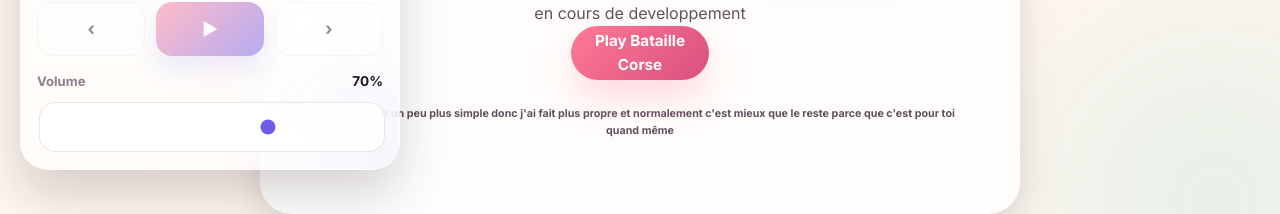
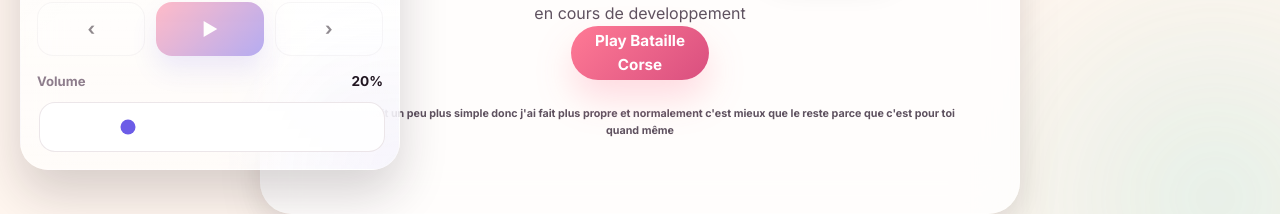
Before and after one commit to corentinDelclaud/love, a React (Vite) app: page / in a window 1280 px wide. Shown: the part 610-824 px from the top of the page. Built offline with nearby package versions, Linux system fonts and the light colour scheme.

Commit message:
fix volume and commit

```diff
--- a/src/components/MusicBox.tsx
+++ b/src/components/MusicBox.tsx
@@ -87,11 +87,11 @@ export function MusicBox() {
   const playerRef = useRef<YouTubePlayer | null>(null)
   const currentIndexRef = useRef(0)
   const isPlayingRef = useRef(false)
-  const volumeRef = useRef(70)
+  const volumeRef = useRef(20)
   const [currentIndex, setCurrentIndex] = useState(0)
   const [isReady, setIsReady] = useState(false)
   const [isPlaying, setIsPlaying] = useState(false)
-  const [volume, setVolume] = useState(70)
+  const [volume, setVolume] = useState(20)
   const currentTrack = useMemo(() => playlist[currentIndex], [currentIndex])
 
   useEffect(() => {
--- a/src/data/playlist.ts
+++ b/src/data/playlist.ts
@@ -38,11 +38,11 @@ export const playlist: PlaylistTrack[] = [
   {
     id: 'yann-tiersen-la-valse-damelie-piano-version',
     title: 'Yann Tiersen - La valse d\'Amélie (Version piano)',
-    youtubeId: '07xTvC5a9YQ',
+    youtubeId: 'o3OcLhAs8wQ',
   },
   {
     id: 'yann-tiersen-comptine-dun-autre-ete-lapres-midi',
     title: 'Yann Tiersen - Comptine d\'un autre été, l\'après-midi',
-    youtubeId: '07xTvC5a9YQ',
+    youtubeId: 'znfYwABeSZ0',
   },
 ]
```
